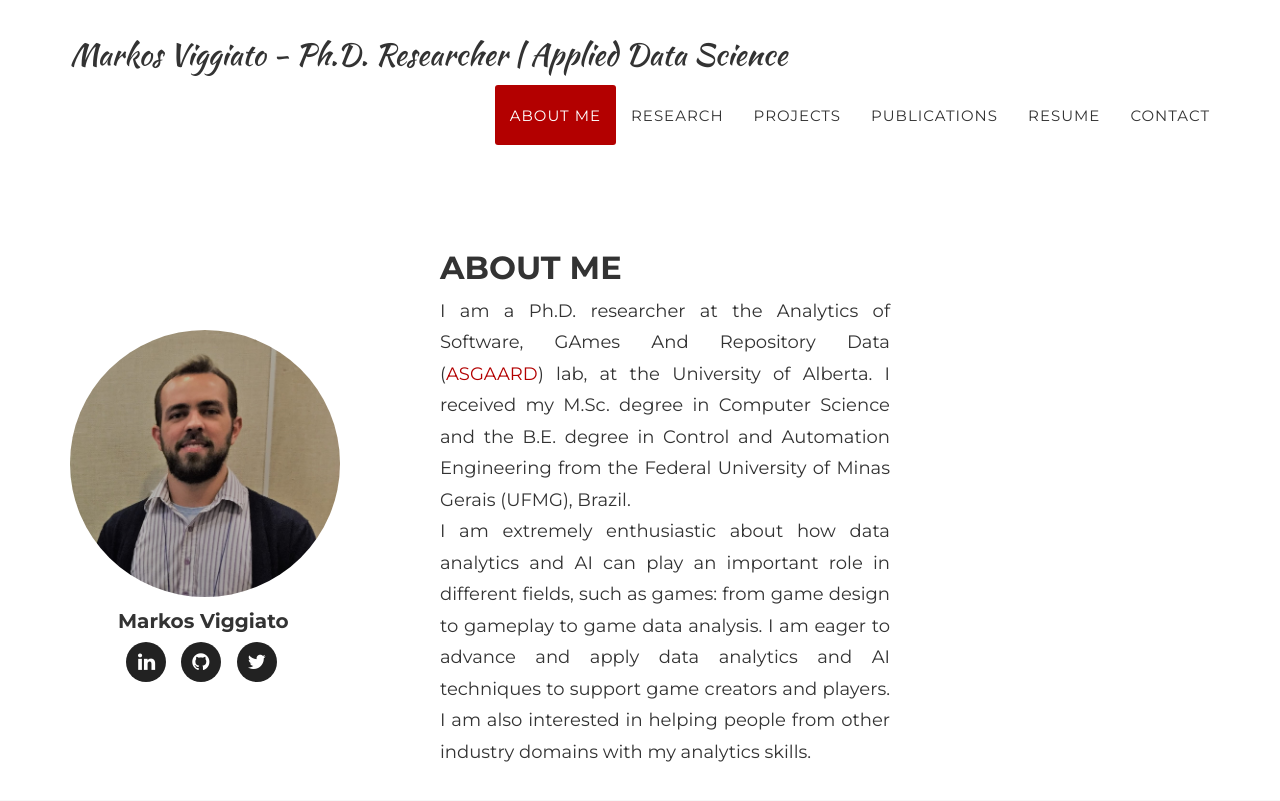
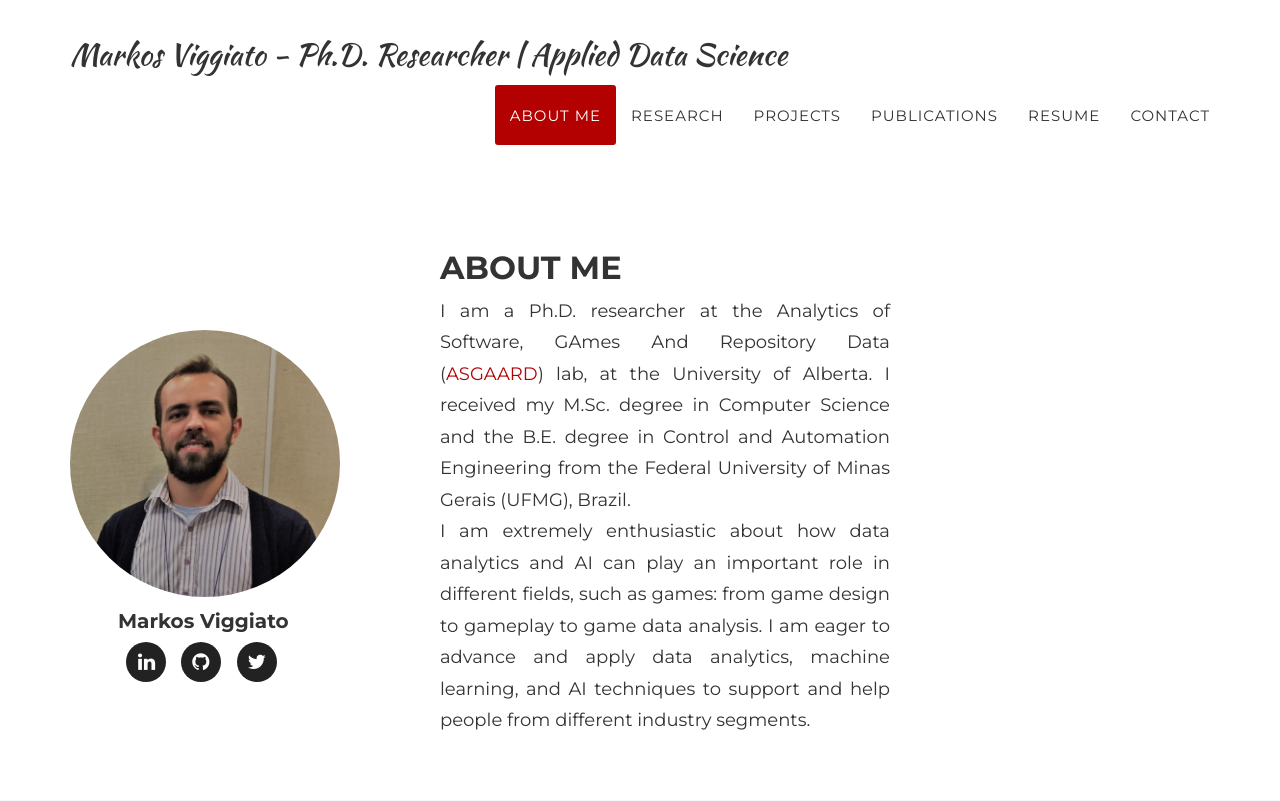
Before and after one commit to markosviggiato/markosviggiato.github.io, a Jekyll site: the page built from index.html, in a window 1280 px wide and 900 px high. Shown: the top 801 px of the window. Built offline with Jekyll 4.4.1, drawn with Linux system fonts in a browser that asks for light colours; some web fonts are replaced.

Commit message:
fix description in about-me section

```diff
--- a/_includes/aboutme.html
+++ b/_includes/aboutme.html
@@ -46,7 +46,7 @@
                 <p style="text-align:justify" class="section-content"> I am a Ph.D. researcher at the Analytics of Software, GAmes And Repository Data (<a href="http://asgaard.ece.ualberta.ca/" target="_blank">ASGAARD</a>) lab, at the University of Alberta.
                      I received my M.Sc. degree in Computer Science and the B.E. degree in Control and Automation Engineering from the Federal University of Minas Gerais (UFMG), Brazil. </br>
                      I am extremely enthusiastic about how data analytics and AI can play an important role in different fields, such as games: from game design to gameplay to game data analysis.
-                     I am eager to advance and apply data analytics and AI techniques to support game creators and players. I am also interested in helping people from other industry domains with my analytics skills.
+                     I am eager to advance and apply data analytics, machine learning, and AI techniques to support and help people from different industry segments.
                 </p>
 
             </div>
```
